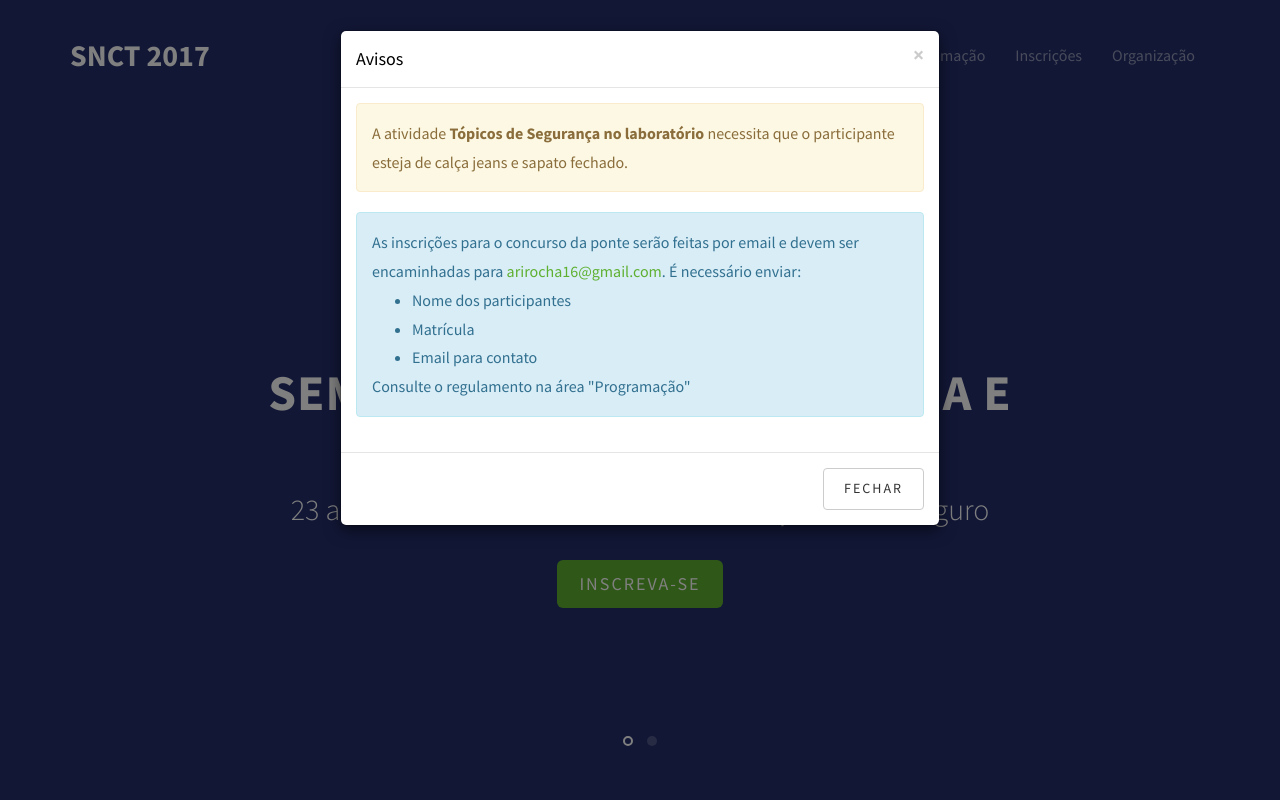
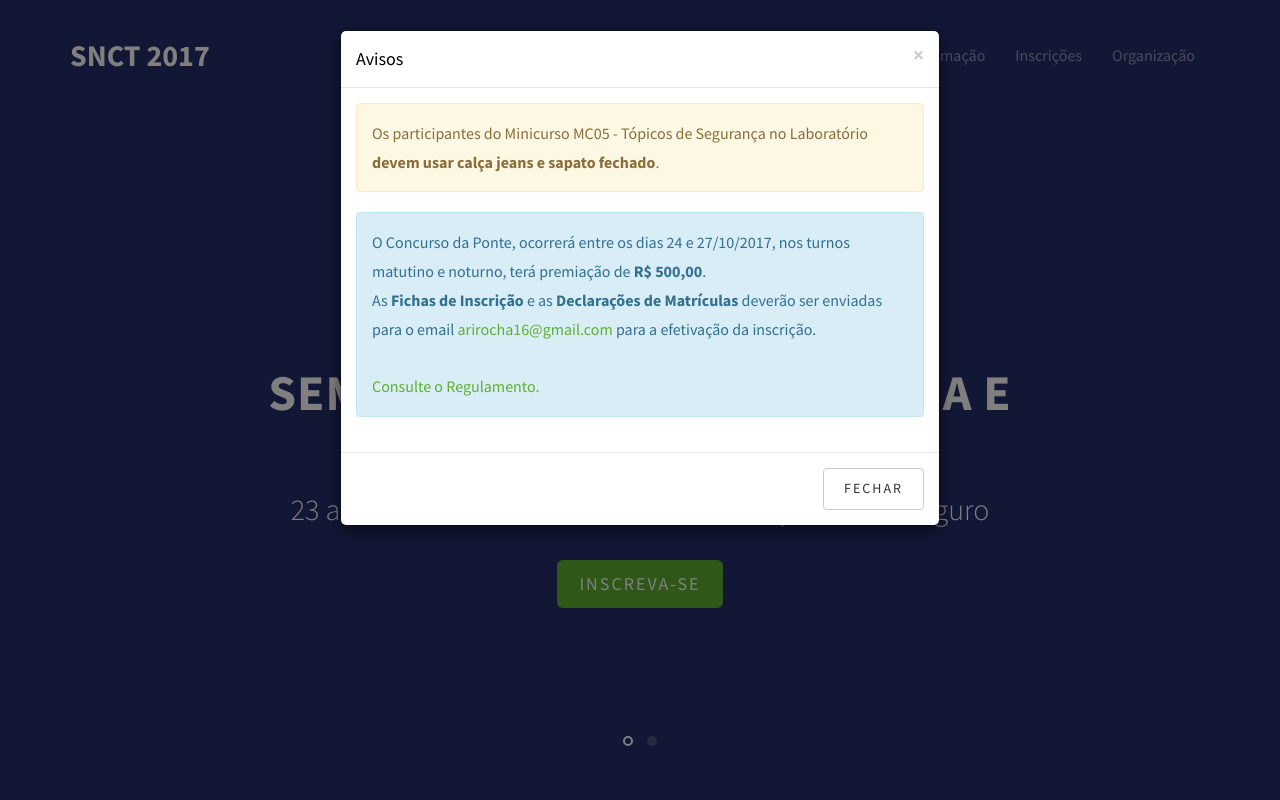
Before and after one commit to guiscaranse/snct2017, a Flask app: page / in a window 1280 px wide. Run offline with Flask 2, Linux system fonts and the light colour scheme; some libraries are stand-ins or nearby versions; some web fonts are replaced.

Commit message:
Alterado avisos e alguns textos

```diff
--- a/app/templates/modals.html
+++ b/app/templates/modals.html
@@ -31,14 +31,11 @@
         <h4 class="modal-title" id="avisosModalLabel">Avisos</h4>
       </div>
       <div class="modal-body">
-        <div class="alert alert-warning" role="alert">A atividade <strong>Tópicos de Segurança no laboratório</strong> necessita que o participante esteja de calça jeans e sapato fechado.</div>
-        <div class="alert alert-info" role="alert">As inscrições para o concurso da ponte serão feitas por email e devem ser encaminhadas para <a href="mailto:arirocha16@gmail.com" target="_blank">arirocha16@gmail.com</a>. É necessário enviar:
-          <ul>
-            <li>Nome dos participantes</li>
-            <li>Matrícula</li>
-            <li>Email para contato</li>
-          </ul>
-          Consulte o regulamento na área "Programação"
+        <div class="alert alert-warning" role="alert">Os participantes do Minicurso MC05 - Tópicos de Segurança no Laboratório <strong>devem usar calça jeans e sapato fechado</strong>.</div>
+        <div class="alert alert-info" role="alert">
+          O Concurso da Ponte, ocorrerá entre os dias 24 e 27/10/2017, nos turnos matutino e noturno, terá premiação de <strong>R$ 500,00</strong>.<br>
+          As <strong>Fichas de Inscrição</strong> e as <strong>Declarações de Matrículas</strong> deverão ser enviadas para o email <a href="mailto:arirocha16@gmail.com">arirocha16@gmail.com</a> para a efetivação da inscrição.<br>
+          <br><a href="https://drive.google.com/file/d/0B9O50TW-UmDPNTNIc2xhdGNXZU0/view?usp=sharing" target="_blank">Consulte o Regulamento.
         </div>
       </div>
       <div class="modal-footer">
@@ -70,8 +67,8 @@
             <input type="text" class="form-control" name="cpf" placeholder="CPF (Apenas números)" required>
           </div>
           <div class="form-group">
-            <label>Marque as atividades que você deseja participar</label>
-            <small>Segure CTRL para marcar</small>
+            <label>Marque as atividades que deseja participar</label>
+            <small>(Para marcar segure CTRL)</small>
             <select multiple class="form-control" name="atividades">
               {% for item in lista_ativ %}
                 <option>{{item[0]}} - {{item[1]}} | {{item[2]}}</option>
@@ -79,14 +76,15 @@
             </select>
           </div>
           <br>
-          <div class="alert alert-danger" role="alert">As atividades tem vagas limitadas, se atente a dois fatores:<br>
+          <div class="alert alert-danger" role="alert"><strong>Atenção:</strong><br>
             <ul>
-              <li>Vagas limitadas (As inscrições aceitas serão publicadas)</li>
-              <li>Dados inválidos poderão anular seu certificado</li>
-              <li>Choque de horários (Serão considerados as entradas mais recentes em caso de choque de horários)</li>
+              <li>As atividades têm vagas limitadas.</li>
+              <li>As inscrições deferidas serão divulgadas.</li>
+              <li>Dados inválidos anularão seu certificado.</li>
+              <li>Será considerada a inscrição mais recentes em caso de choque de horários.</li>
             </ul>
           </div>
-          <div class="alert alert-info" role="alert">Confira <a href="https://drive.google.com/open?id=0B9O50TW-UmDPZnBTbVpKNGNqWEoxby1CSG1YR2l0RUhSR0Zj" target="_blank">esta tabela</a> para mais detalhes de cada atividade ou consulte disponibilidade de vagas. E <a href="https://drive.google.com/file/d/0B9O50TW-UmDPY2NVYllvcUoxeXhJcVpfaWI5UDZ4bjFLOGJv/view?usp=sharing" target="_blank">esta tabela</a> para a a programação completa.</div>
+          <div class="alert alert-info" role="alert">Qualquer dúvida relacionada aos códigos ou dias/ horários das atividades consultar a <a href="https://docs.google.com/spreadsheets/d/1uuUWsVcOvFKtBc6rHP52cHtlcA5ZZVNpYRjhJ7eYGwM/edit#gid=0" target="_blank">Relação de Atividades</a> e/ou a <a href="https://docs.google.com/spreadsheets/d/1uuUWsVcOvFKtBc6rHP52cHtlcA5ZZVNpYRjhJ7eYGwM/edit#gid=687761341" target="_blank">Programação</a>.</div>
           <button type="submit" class="btn btn-default">Enviar</button>
         </form>
       </div>
```
